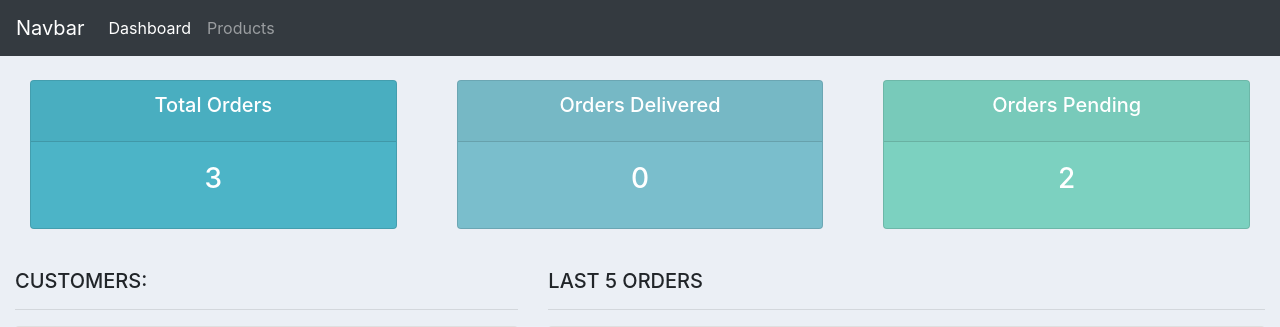
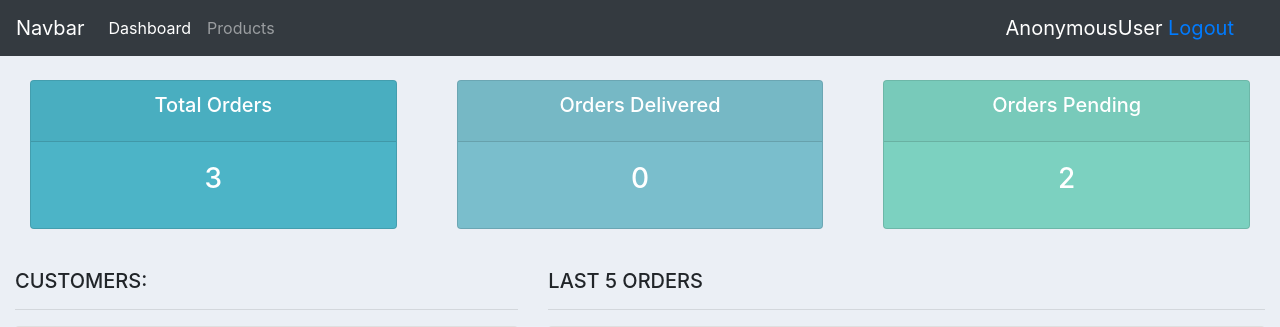
Before and after one commit to Dhiraj1424/django, a Django app: page / in a window 1280 px wide. Shown: the top 327 px of the page. Run offline with Django 3.2, Linux system fonts and the light colour scheme; data comes from the database, SQL or seed files in the repository; both versions use the stored data as it was after the commit; some libraries are stand-ins or nearby versions.

Commit message:
logout and login

```diff
--- a/accounts/templates/accounts/login.html
+++ b/accounts/templates/accounts/login.html
@@ -85,6 +85,8 @@
 				</div>
 				<div class="d-flex justify-content-center form_container">
 					<form method="POST" action="">
+                        {% csrf_token %}
+
 						<div class="input-group mb-3">
 							<div class="input-group-append">
 								<span class="input-group-text"><i class="fas fa-user"></i></span>
--- a/accounts/templates/accounts/navbar.html
+++ b/accounts/templates/accounts/navbar.html
@@ -1,4 +1,11 @@
 {% load static %}
+<style>
+.hello-msg{
+  font-size:20px;
+  color:#fff;
+  margin-right:15px;
+}
+</style>
 
 <nav class="navbar navbar-expand-lg navbar-dark bg-dark">
 {% comment %} <img src="{% static 'images/logo.webp' %}"> {% endcomment %}
@@ -18,4 +25,6 @@
 
     </ul>
   </div>
+  <span class="hello-msg">{{request.user}}<span>
+  <span class="hello-msg"> <a href="{% url 'logout'%}">Logout</a></span>
 </nav>
--- a/accounts/urls.py
+++ b/accounts/urls.py
@@ -5,6 +5,7 @@ from .import views
 urlpatterns = [
     path('register/',views.registerPage,name="register"),
     path('login/',views.loginPage,name="login"),
+    path('logout',views.logoutUser,name="logout"),
     path('',views.home, name="home"),
     path('products/',views.products, name="products"),
     path('customer/<str:pk_test>/',views.customer, name="customer"),
--- a/accounts/views.py
+++ b/accounts/views.py
@@ -5,6 +5,7 @@ from .models import *
 from .forms import OrderForm
 from .forms import CreateUserForm
 from django.contrib import messages
+from django.contrib.auth import authenticate,login,logout
 
 
 # Create your views here.
@@ -38,8 +39,23 @@ def registerPage(request):
 
 
 def loginPage(request):
+    if request.method=='POST':
+        username=request.POST.get('username')
+        password=request.POST.get('password')
+        user=authenticate(request,username=username,password=password)
+        if user is not None:
+            login(request,user)
+            return redirect('home')
+        else:
+            messages.info(request,'Username or Password is incorrect')
+
+
     context = {}
     return render(request, 'accounts/login.html', context)
+
+def logoutUser(request):
+    logout(request)
+    return redirect('login')
 
 
 def home(request):
```
Also changed, not shown: db.sqlite3.
